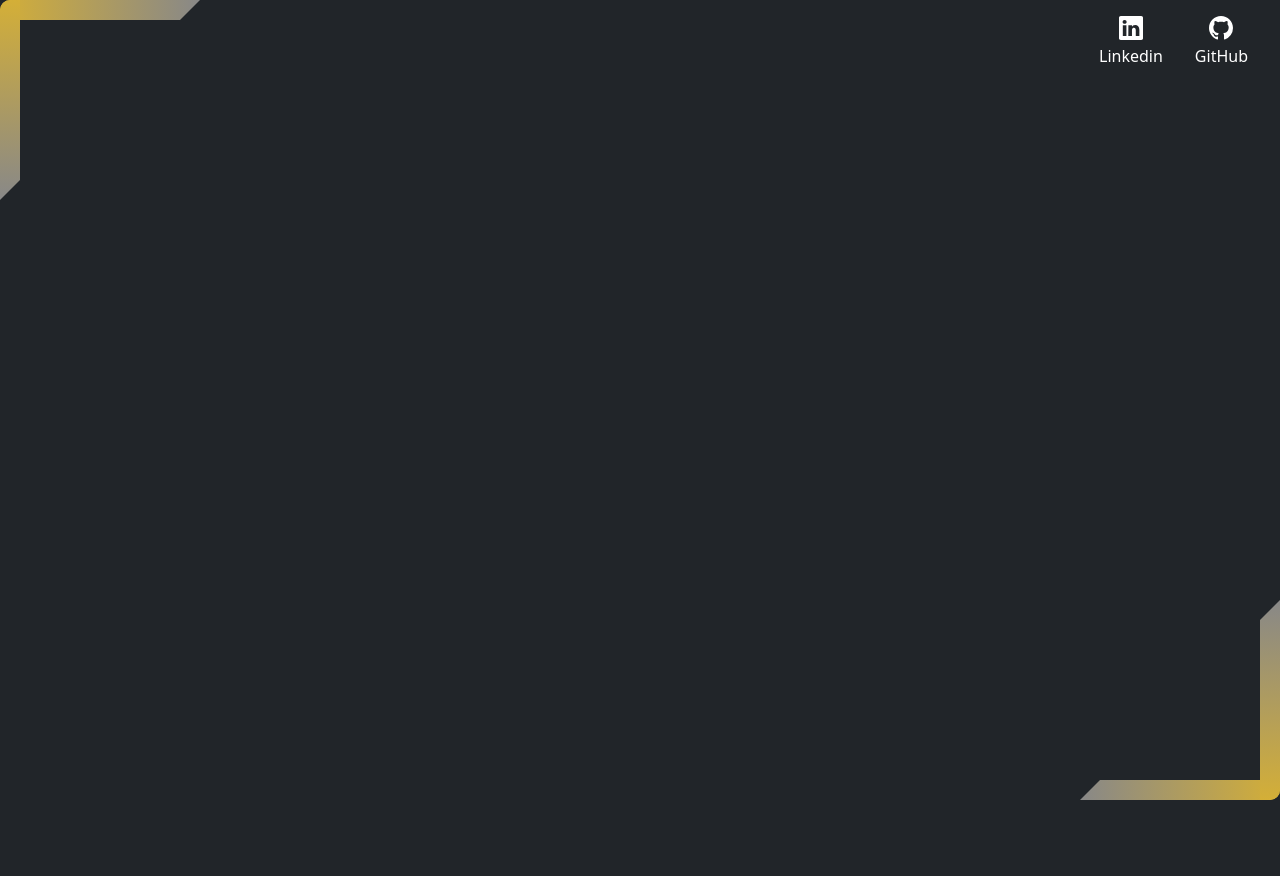
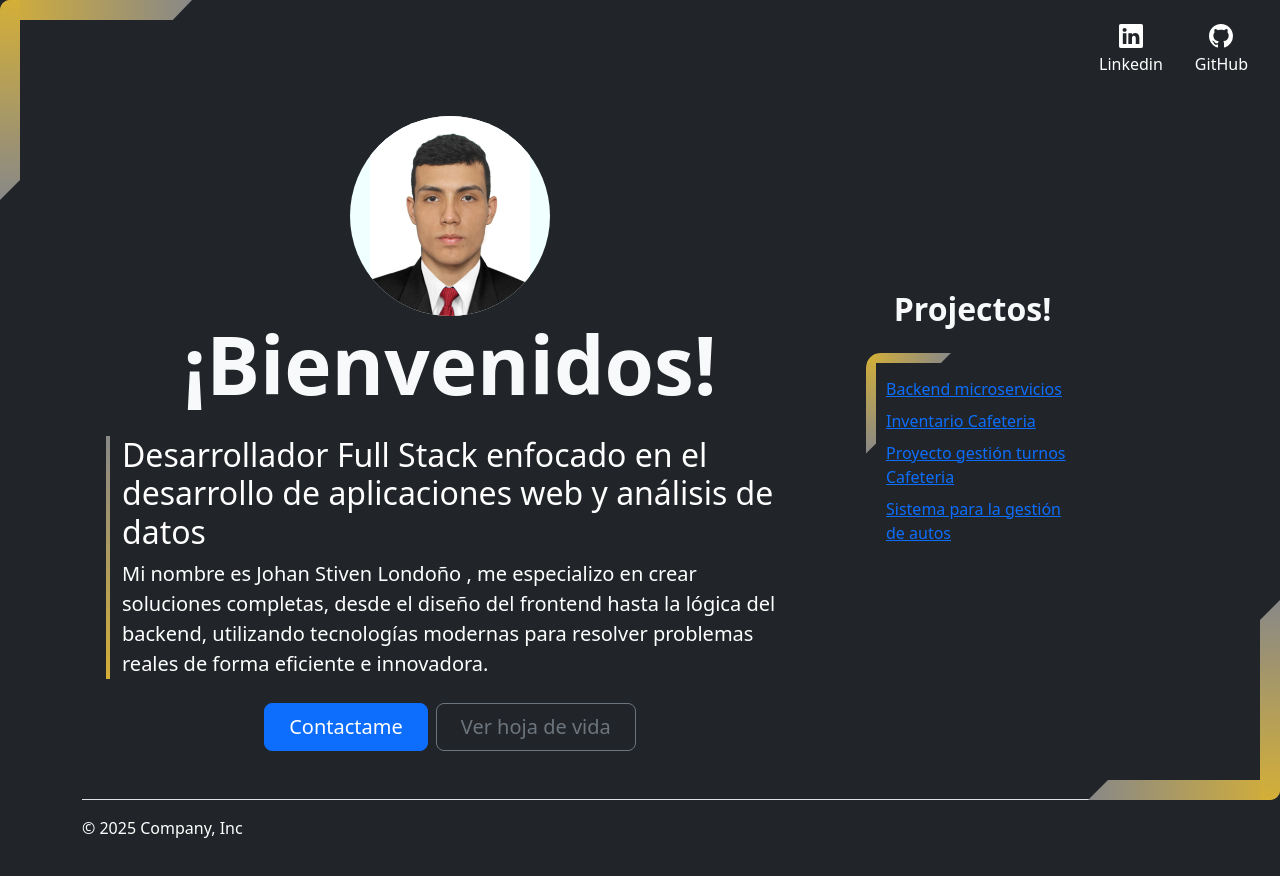
Before and after one commit to JohanSLA/Portafolio, a plain HTML site: page index.html in a window 1280 px wide. Before the commit the page ends 800 px from the top, so only its background shows below. Drawn offline with nearby package versions, Linux system fonts and the light colour scheme.

Commit message:
proyecto ok

```diff
--- a/css/style.css
+++ b/css/style.css
@@ -5,13 +5,12 @@
   z-index: 10;
 }
 
-
 /* === Esquina superior izquierda === */
 .top-left-h {
   top: 0;
   left: 0;
   height: 20px;
-      width: 200px;
+  width: 15%;
   border-top-left-radius: 10px;
   clip-path: polygon(0 0, 100% 0, 90% 100%, 0% 100%);
 }
@@ -26,20 +25,15 @@
   clip-path: polygon(0 0, 100% 0%, 100% 90%, 0% 100%);
 }
 
-
 /* === Esquina inferior derecha === */
 .bottom-right-h {
   bottom: 0;
   right: 0;
   height: 20px;
-      width: 200px;
+  width: 15%;
   background: linear-gradient(to left, #d4af37, #888);
   border-bottom-right-radius: 10px;
   clip-path: polygon(0 0, 100% 0, 100% 100%, 0 100%, 100px calc(100% - 100px));
-
-
-
-
 }
 
 .bottom-right-v {
@@ -51,3 +45,69 @@
   border-bottom-right-radius: 10px;
   clip-path: polygon(0 10%, 100% 0, 100% 100%, 0% 100%);
 }
+
+.foto-perfil {
+  object-fit: scale-down;
+  border-radius: 50%;
+  background-color: azure;
+}
+
+.contenido-texto {
+  border-image: linear-gradient(to top, #d4af37, #888) 1;
+}
+
+
+
+.contenido-texto-proyecto {
+  color: white;
+  padding: 2rem;
+  position: relative;
+  overflow: hidden;
+  border-top-left-radius: 15px;  /* Esquina redondeada */
+}
+
+/* Línea superior con corte desde la punta hacia adentro y redondeado */
+.contenido-texto-proyecto::before {
+  content: "";
+  position: absolute;
+  top: 0;
+  left: 0;
+  height: 10px;
+  width: 40%;
+  background: linear-gradient(to right, #d4af37, #888);
+  clip-path: polygon(
+    0 0,
+    100% 0,
+    calc(100% - 30px) 30px,
+    0 30px
+  );
+  border-top-left-radius: 15px;
+}
+
+/* Línea izquierda con corte en diagonal y unión redondeada */
+.contenido-texto-proyecto::after {
+  content: "";
+  position: absolute;
+  top: 0;
+  left: 0;
+  width: 10px;
+  height: 45%;
+  background: linear-gradient(to bottom, #d4af37, #888);
+  clip-path: polygon(
+    0 0,
+    30px 0,
+    30px calc(100% - 30px),
+    0 100%
+  );
+  border-top-left-radius: 15px;
+}
+
+ul{
+  text-align: start;
+  list-style-type: none;
+}
+
+li{
+  padding-top: 8px;
+  color: white;
+}
--- a/index.html
+++ b/index.html
@@ -1,15 +1,12 @@
 <!DOCTYPE html>
 <html lang="es">
+
 <head>
   <meta charset="UTF-8" />
   <meta name="viewport" content="width=device-width, initial-scale=1.0" />
   <title>Portafolio</title>
-    <link
-      href="https://cdn.jsdelivr.net/npm/bootstrap@5.3.7/dist/css/bootstrap.min.css"
-      rel="stylesheet"
-      integrity="sha384-LN+7fdVzj6u52u30Kp6M/trliBMCMKTyK833zpbD+pXdCLuTusPj697FH4R/5mcr"
-      crossorigin="anonymous"
-    />
+  <link href="https://cdn.jsdelivr.net/npm/bootstrap@5.3.7/dist/css/bootstrap.min.css" rel="stylesheet"
+    integrity="sha384-LN+7fdVzj6u52u30Kp6M/trliBMCMKTyK833zpbD+pXdCLuTusPj697FH4R/5mcr" crossorigin="anonymous" />
   <link rel="stylesheet" href="/css/style.css" />
 </head>
 
@@ -22,47 +19,30 @@
   <div class="corner-line bottom-right-h"></div>
   <div class="corner-line bottom-right-v"></div>
 
-
   <section class="header">
     <header>
       <div class="px-3 py-2 text-bg-dark">
-          <div class="container_header">
+        <div class="container-header">
           <div
-              class="d-flex flex-wrap align-items-center justify-content-end justify-content-lg-end justify-content-end"
-            >
-              <ul
-                class="nav col-lg-auto justify-content-end text-small"
-              >
+            class="d-flex flex-wrap align-items-center justify-content-end justify-content-lg-end justify-content-end">
+            <ul class="nav col-lg-auto justify-content-end text-small">
               <li>
-                  <a href="https://www.linkedin.com/in/johan-stiven-londoño-alvarez-96244a1a5" class="nav-link text-white">
-                    <svg
-                      xmlns="http://www.w3.org/2000/svg"
-                      width="24"
-                      height="24"
-                      fill="currentColor"
-                      class="bi d-block mx-auto mb-1"
-                      viewBox="0 0 16 16"
-                    >
+                <a href="https://www.linkedin.com/in/johan-stiven-londoño-alvarez-96244a1a5" class="nav-link text-white"
+                  target="_blank">
+                  <svg xmlns="http://www.w3.org/2000/svg" width="24" height="24" fill="currentColor"
+                    class="bi d-block mx-auto mb-1" viewBox="0 0 16 16">
                     <path
-                        d="M0 1.146C0 .513.526 0 1.175 0h13.65C15.474 0 16 .513 16 1.146v13.708c0 .633-.526 1.146-1.175 1.146H1.175C.526 16 0 15.487 0 14.854zm4.943 12.248V6.169H2.542v7.225zm-1.2-8.212c.837 0 1.358-.554 1.358-1.248-.015-.709-.52-1.248-1.342-1.248S2.4 3.226 2.4 3.934c0 .694.521 1.248 1.327 1.248zm4.908 8.212V9.359c0-.216.016-.432.08-.586.173-.431.568-.878 1.232-.878.869 0 1.216.662 1.216 1.634v3.865h2.401V9.25c0-2.22-1.184-3.252-2.764-3.252-1.274 0-1.845.7-2.165 1.193v.025h-.016l.016-.025V6.169h-2.4c.03.678 0 7.225 0 7.225z"
-                      />
+                      d="M0 1.146C0 .513.526 0 1.175 0h13.65C15.474 0 16 .513 16 1.146v13.708c0 .633-.526 1.146-1.175 1.146H1.175C.526 16 0 15.487 0 14.854zm4.943 12.248V6.169H2.542v7.225zm-1.2-8.212c.837 0 1.358-.554 1.358-1.248-.015-.709-.52-1.248-1.342-1.248S2.4 3.226 2.4 3.934c0 .694.521 1.248 1.327 1.248zm4.908 8.212V9.359c0-.216.016-.432.08-.586.173-.431.568-.878 1.232-.878.869 0 1.216.662 1.216 1.634v3.865h2.401V9.25c0-2.22-1.184-3.252-2.764-3.252-1.274 0-1.845.7-2.165 1.193v.025h-.016l.016-.025V6.169h-2.4c.03.678 0 7.225 0 7.225z" />
                   </svg>
                   Linkedin
                 </a>
               </li>
               <li>
-                  <a href="#" class="nav-link text-white">
-                    <svg
-                      xmlns="http://www.w3.org/2000/svg"
-                      width="24"
-                      height="24"
-                      fill="currentColor"
-                      class="bi d-block mx-auto mb-1"
-                      viewBox="0 0 16 16"
-                    >
+                <a href="https://github.com/JohanSLA" class="nav-link text-white" target="_blank">
+                  <svg xmlns="http://www.w3.org/2000/svg" width="24" height="24" fill="currentColor"
+                    class="bi d-block mx-auto mb-1" viewBox="0 0 16 16">
                     <path
-                        d="M8 0C3.58 0 0 3.58 0 8c0 3.54 2.29 6.53 5.47 7.59.4.07.55-.17.55-.38 0-.19-.01-.82-.01-1.49-2.01.37-2.53-.49-2.69-.94-.09-.23-.48-.94-.82-1.13-.28-.15-.68-.52-.01-.53.63-.01 1.08.58 1.23.82.72 1.21 1.87.87 2.33.66.07-.52.28-.87.51-1.07-1.78-.2-3.64-.89-3.64-3.95 0-.87.31-1.59.82-2.15-.08-.2-.36-1.02.08-2.12 0 0 .67-.21 2.2.82.64-.18 1.32-.27 2-.27s1.36.09 2 .27c1.53-1.04 2.2-.82 2.2-.82.44 1.1.16 1.92.08 2.12.51.56.82 1.27.82 2.15 0 3.07-1.87 3.75-3.65 3.95.29.25.54.73.54 1.48 0 1.07-.01 1.93-.01 2.2 0 .21.15.46.55.38A8.01 8.01 0 0 0 16 8c0-4.42-3.58-8-8-8"
-                      />
+                      d="M8 0C3.58 0 0 3.58 0 8c0 3.54 2.29 6.53 5.47 7.59.4.07.55-.17.55-.38 0-.19-.01-.82-.01-1.49-2.01.37-2.53-.49-2.69-.94-.09-.23-.48-.94-.82-1.13-.28-.15-.68-.52-.01-.53.63-.01 1.08.58 1.23.82.72 1.21 1.87.87 2.33.66.07-.52.28-.87.51-1.07-1.78-.2-3.64-.89-3.64-3.95 0-.87.31-1.59.82-2.15-.08-.2-.36-1.02.08-2.12 0 0 .67-.21 2.2.82.64-.18 1.32-.27 2-.27s1.36.09 2 .27c1.53-1.04 2.2-.82 2.2-.82.44 1.1.16 1.92.08 2.12.51.56.82 1.27.82 2.15 0 3.07-1.87 3.75-3.65 3.95.29.25.54.73.54 1.48 0 1.07-.01 1.93-.01 2.2 0 .21.15.46.55.38A8.01 8.01 0 0 0 16 8c0-4.42-3.58-8-8-8" />
                   </svg>
                   GitHub
                 </a>
@@ -73,10 +53,84 @@
       </div>
     </header>
   </section>
+
+  <section class="cuerpo"></section>
+  <div class="container text-center">
+    <div class="row align-items-center">
+      <div class="col-lg-8">
+        <div class="px-4 my-4 text-center">
+          <img class="d-block mx-auto mb- foto-perfil" src="/assets/1005159178.jpg" alt="imagen de perfil" width="200"
+            height="200" />
+          <h1 class="display-1 fw-bolder text-light mb-4">¡Bienvenidos!</h1>
+          <div class="container contenido-texto border-4 border-start">
+            <div class="col-lg-12 mx-auto">
+              <h2 class="text-start">
+                Desarrollador Full Stack enfocado en el desarrollo de
+                aplicaciones web y análisis de datos
+              </h2>
+              <p class="lead text-start mb-4">
+                Mi nombre es Johan Stiven Londoño , me especializo en crear
+                soluciones completas, desde el diseño del frontend hasta la
+                lógica del backend, utilizando tecnologías modernas para
+                resolver problemas reales de forma eficiente e innovadora.
+              </p>
+            </div>
+          </div>
+          <div class="d-grid gap-2 d-sm-flex justify-content-sm-center">
+            <a href="https://wa.me/573042784981?text=Hola%20contactame%20para%20mas%20información" target="_blank">
+              <button type="button" class="btn btn-primary btn-lg px-4 gap-3">
+                Contactame
+              </button>
+            </a>
+            <a href="/public/Hoja de vida.pdf">
+              <button type="button" class="btn btn-outline-secondary btn-lg px-4">
+                Ver hoja de vida
+              </button>
+            </a>
+          </div>
+        </div>
+      </div>
+      <div class="col-lg-3 align-items-center">
+        <div class="px-4 my-4 text-center">
+          <h2 class="display- fw-bolder text-light mb-4">Projectos!</h2>
+          <div class="container contenido-texto-proyecto px-1 py-3">
+            <div class="col-lg-12 mx-auto">
+              <ul class="ps-3">
+                <li>
+                  <a href="https://github.com/JohanSLA/microservicios" target="_blank">Backend microservicios</a>
+                </li>
+                <li>
+                  <a href="https://github.com/JohanSLA/ProyectoInventarioMucabat" target="_blank">Inventario
+                    Cafeteria</a>
+                </li>
+                <li>
+                  <a href="https://github.com/JohanSLA/ProyectoInventarioMucabat" target="_blank">Proyecto gestión
+                    turnos Cafeteria</a>
+                </li>
+                <li>
+                  <a href="https://github.com/JohanSLA/Gestion_carros" target="_blank">Sistema para la gestión de
+                    autos</a>
+                </li>
+              </ul>
+            </div>
+          </div>
+        </div>
+      </div>
+    </div>
+  </div>
+
+  <section class="footer">
+    <div class="container">
+      <footer class="d-flex flex-wrap justify-content-between align-items-center py-3 my-4 border-top">
+        <div class="col-md-4 d-flex align-items-center">
+          </a>
+          <span class="mb-3 mb-md-0 text-body-primary">© 2025 Company, Inc</span>
+        </div>
+      </footer>
+    </div>
+  </section>
 </body>
-  <script
-    src="https://cdn.jsdelivr.net/npm/bootstrap@5.3.7/dist/js/bootstrap.bundle.min.js"
-    integrity="sha384-ndDqU0Gzau9qJ1lfW4pNLlhNTkCfHzAVBReH9diLvGRem5+R9g2FzA8ZGN954O5Q"
-    crossorigin="anonymous"
-  ></script>
+<script src="https://cdn.jsdelivr.net/npm/bootstrap@5.3.7/dist/js/bootstrap.bundle.min.js"
+  integrity="sha384-ndDqU0Gzau9qJ1lfW4pNLlhNTkCfHzAVBReH9diLvGRem5+R9g2FzA8ZGN954O5Q" crossorigin="anonymous"></script>
+
 </html>
```
Also changed, not shown: Pendientes.txt (added), 1 other file. Lines whose indentation alone changed are shown as unchanged.
